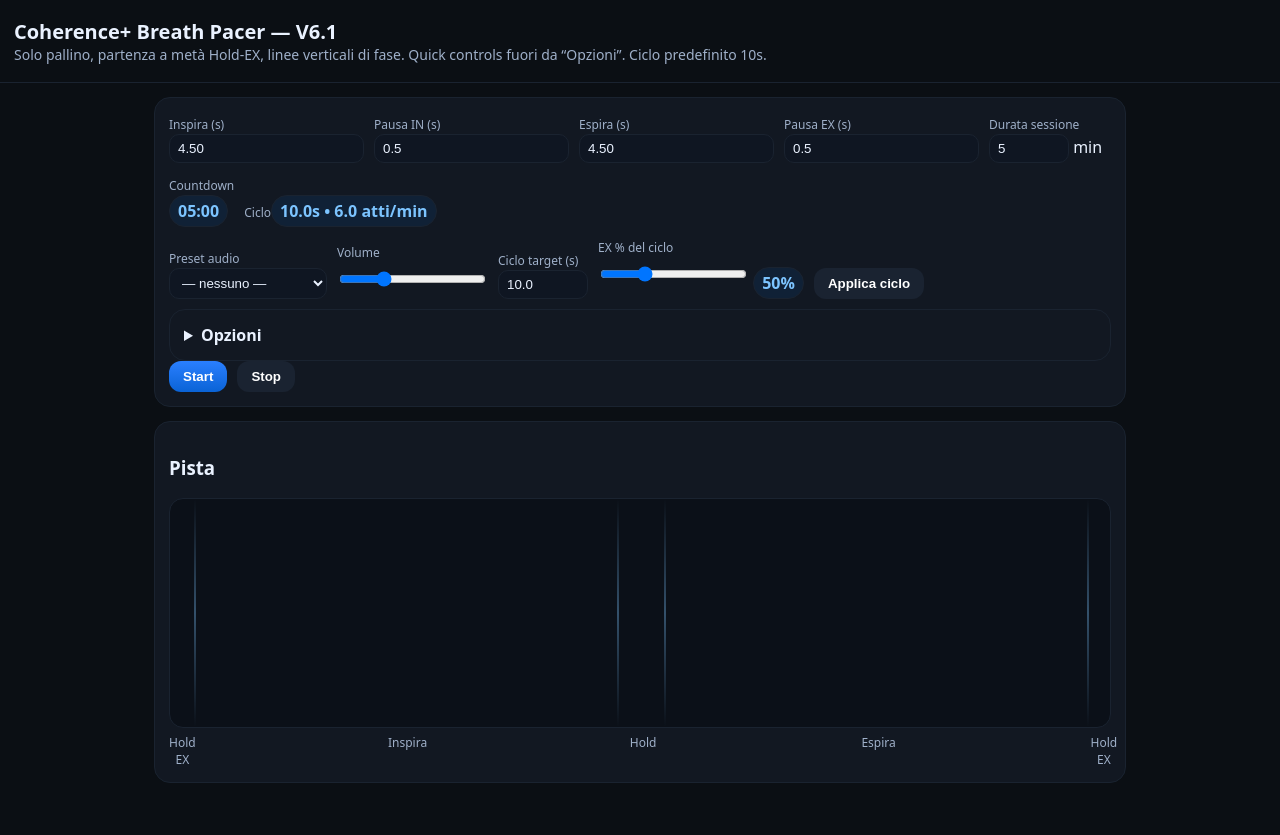
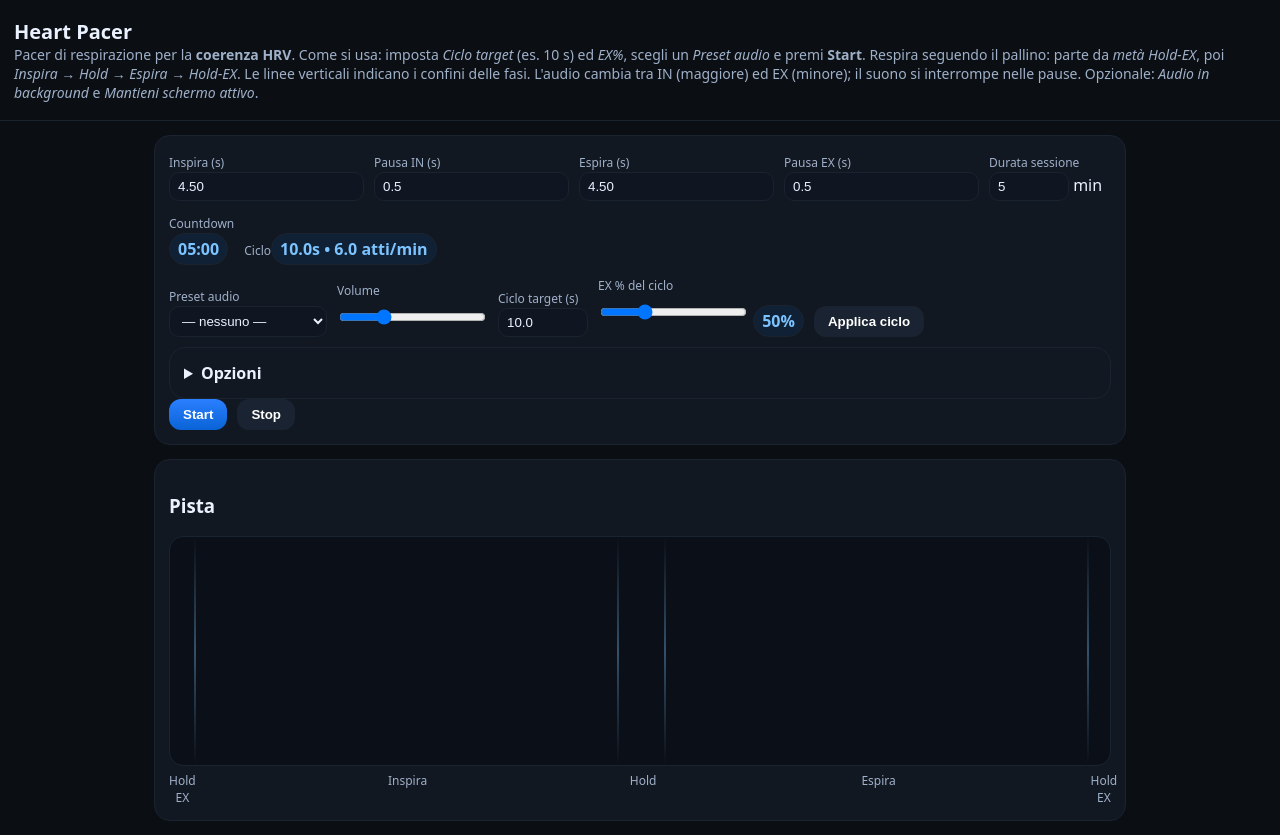
Before and after one commit to salvomane/PacerHRV, a plain HTML site: page index.html in a window 1280 px wide. Before the commit the page ends 800 px from the top, so only its background shows below. Drawn offline with Linux system fonts and the light colour scheme.

Commit message:
Update index.html

```diff
--- a/index.html
+++ b/index.html
@@ -3,7 +3,8 @@
 <head>
 <meta charset="utf-8" />
 <meta name="viewport" content="width=device-width, initial-scale=1" />
-<title>Coherence+ Breath Pacer — V6.1 (Dot-only, Quick Controls)</title>
+<title>Heart Pacer</title>
+<meta name="description" content="Heart Pacer — pacer di respirazione per coerenza HRV: dot-only, linee di fase, preset audio, controlli rapidi. Imposta ciclo ed EX%, premi Start e segui il pallino.">
 <style>
   :root{--bg:#0b0f14;--card:#121822;--ink:#eaf2ff;--muted:#9fb0c9;--accent:#7cc4ff;--grid:#1a2330;--good:#19d87b}
   *{box-sizing:border-box}
@@ -26,8 +27,10 @@
 </head>
 <body>
 <header>
-  <h1>Coherence+ Breath Pacer — V6.1</h1>
-  <div style="color:var(--muted);font-size:14px">Solo pallino, partenza a metà Hold-EX, linee verticali di fase. Quick controls fuori da “Opzioni”. Ciclo predefinito 10s.</div>
+  <h1>Heart Pacer</h1>
+  <div style="color:var(--muted);font-size:14px">
+    Pacer di respirazione per la <strong>coerenza HRV</strong>. Come si usa: imposta <em>Ciclo target</em> (es. 10 s) ed <em>EX%</em>, scegli un <em>Preset audio</em> e premi <strong>Start</strong>. Respira seguendo il pallino: parte da <em>metà Hold-EX</em>, poi <em>Inspira → Hold → Espira → Hold-EX</em>. Le linee verticali indicano i confini delle fasi. L'audio cambia tra IN (maggiore) ed EX (minore); il suono si interrompe nelle pause. Opzionale: <em>Audio in background</em> e <em>Mantieni schermo attivo</em>.
+  </div>
 </header>
 <div class="wrap">
   <div class="card">
@@ -45,7 +48,7 @@
       <div><label>Ciclo</label><div id="cyclePill" class="pill">10.0s • 6.0 atti/min</div></div>
     </div>
 
-    <!-- Quick controls fuori da Opzioni -->
+    <!-- Quick controls -->
     <div class="row" id="quickControls" style="margin-top:8px">
       <div><label>Preset audio</label><br>
         <select id="audioPreset">
```
